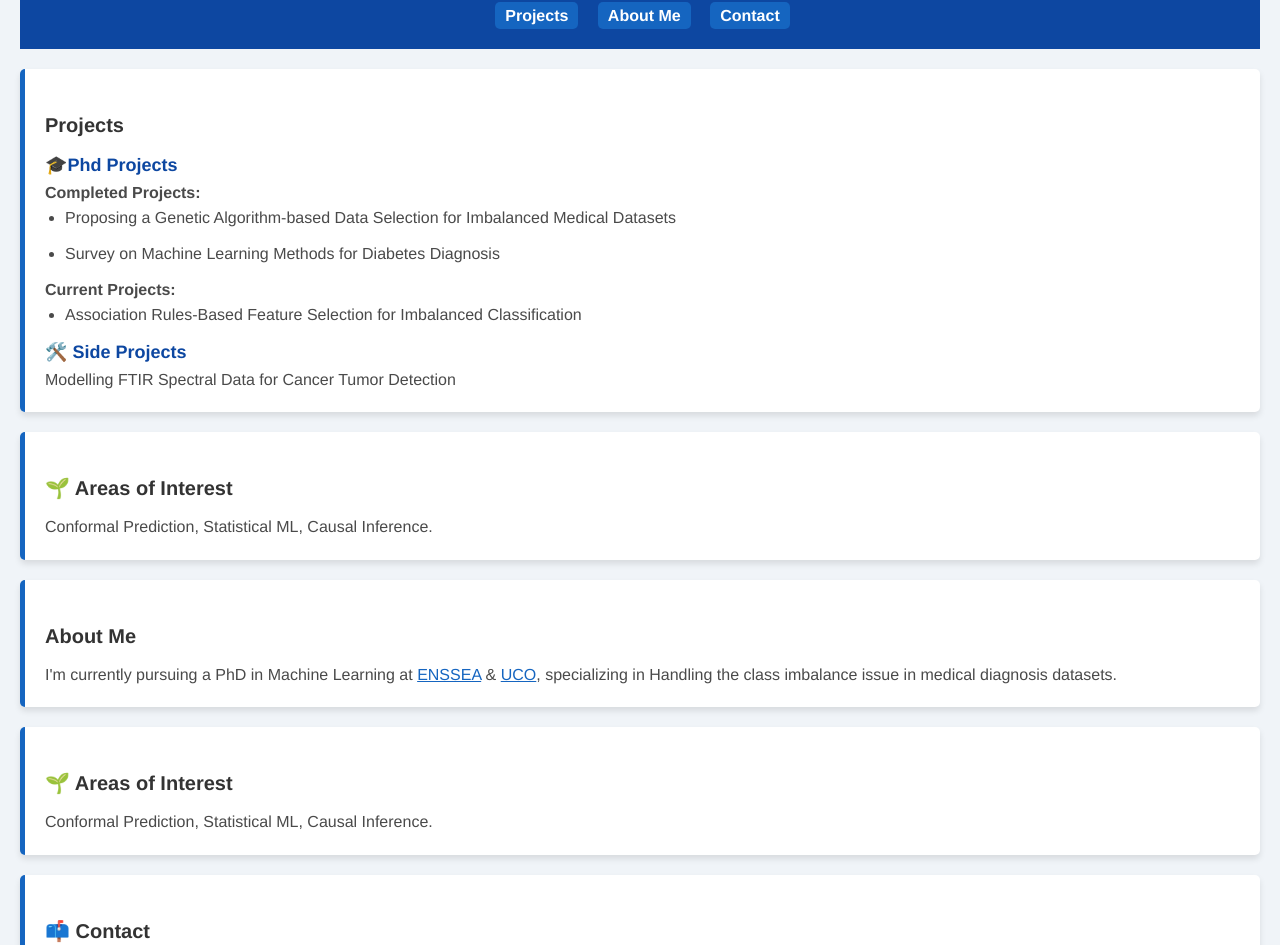
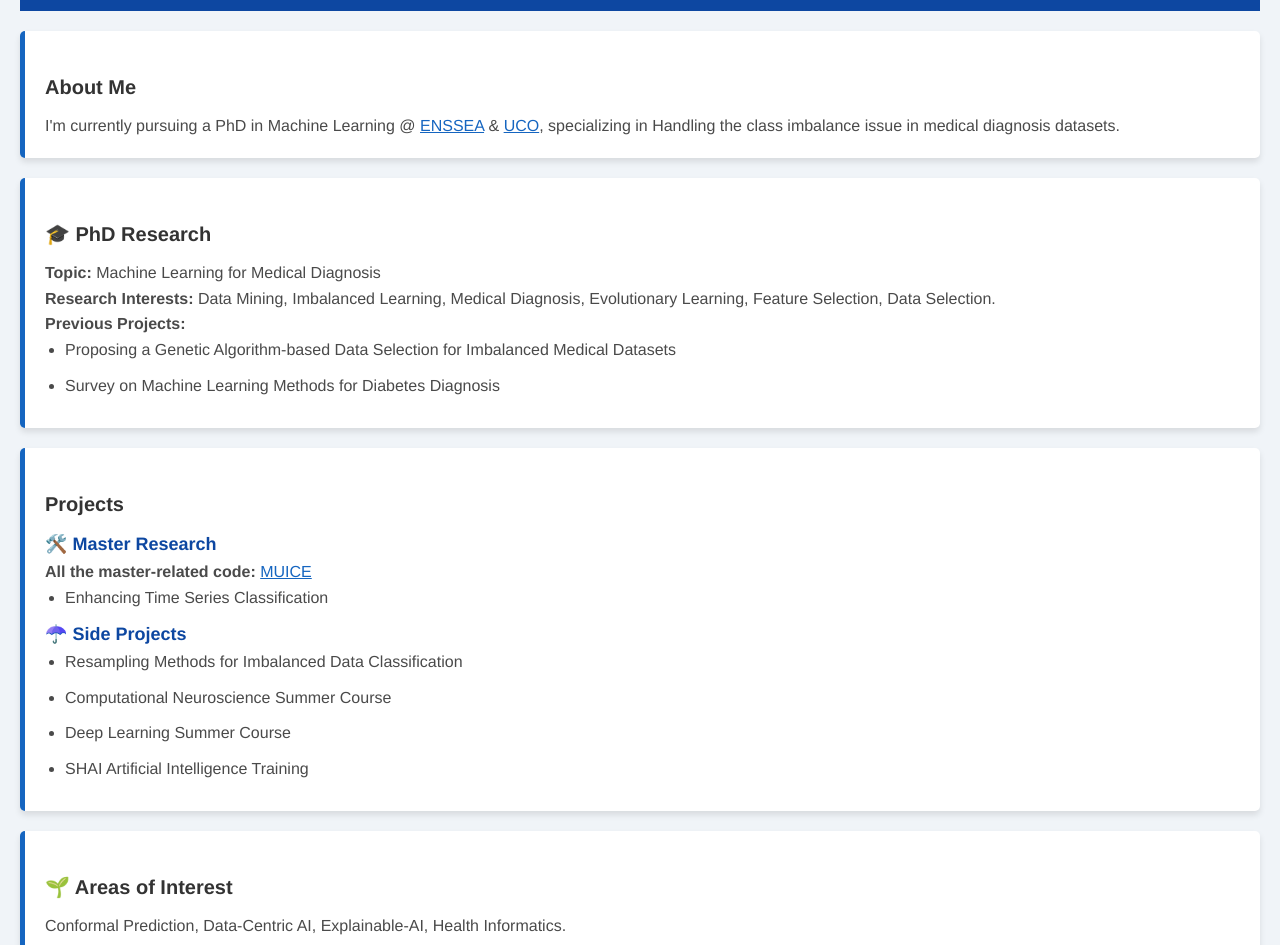
Before and after one commit to Bouka12/bouka12.github.io, a plain HTML site: page index.html in a window 1280 px wide. Shown: the part 85-1030 px from the top of the page. Drawn offline with Linux system fonts and the light colour scheme.

Commit message:
Update index.html

```diff
--- a/index.html
+++ b/index.html
@@ -3,58 +3,69 @@
 <head>
     <meta charset="UTF-8">
     <meta name="viewport" content="width=device-width, initial-scale=1.0">
-    <title>My Portfolio</title>
+    <title>Hello, I am Bouka!</title>
     <link rel="stylesheet" href="styles.css">
 </head>
 <body>
     <header>
-        <h1>Welcome to My Portfolio</h1>
         <nav>
             <ul>
+                <li><a href="#about">About Me</a></li>
+                <li><a href="#research">PhD Research</a></li>
                 <li><a href="#projects">Projects</a></li>
-                <li><a href="#about">About Me</a></li>
                 <li><a href="#contact">Contact</a></li>
             </ul>
         </nav>
     </header>
-    <section id="projects">
-        <h2>Projects</h2>
-        <h3>🎓Phd Projects</h3>
-        <p><strong>Completed Projects:</strong></p>
+
+    <section id="about">
+        <h2>About Me</h2>
+        <p>I'm currently pursuing a PhD in Machine Learning @ <a href="https://www.enssea.net/enssea/portes/index.html">ENSSEA</a> &amp; <a href="https://www.uco.es/">UCO</a>, specializing in Handling the class imbalance issue in medical diagnosis datasets.</p>
+    </section>
+
+    <section id="research">
+        <h2>🎓 PhD Research</h2>
+        <p><strong>Topic:</strong> Machine Learning for Medical Diagnosis</p>
+        <p><strong>Research Interests:</strong> Data Mining, Imbalanced Learning, Medical Diagnosis, Evolutionary Learning, Feature Selection, Data Selection.</p>
+        <p><strong>Previous Projects:</strong></p>
         <ul>
             <li>Proposing a Genetic Algorithm-based Data Selection for Imbalanced Medical Datasets</li>
             <li>Survey on Machine Learning Methods for Diabetes Diagnosis</li>
         </ul>
-        <p><strong>Current Projects:</strong></p>
-        <ul>
-            <li>Association Rules-Based Feature Selection for Imbalanced Classification</li>
-        </ul>
-        <h3> 🛠️ Side Projects </h3>
-        <p>Modelling FTIR Spectral Data for Cancer Tumor Detection</p>
-    </section>
-    <section>
-        <h2>🌱 Areas of Interest</h2>
-        <p>Conformal Prediction, Statistical ML, Causal Inference.</p>
     </section>
 
-    <section id="about">
-        <h2>About Me</h2>
-        <p>I'm currently pursuing a PhD in Machine Learning at <a href="https://www.enssea.net/enssea/portes/index.html">ENSSEA</a> &amp; <a href="https://www.uco.es/">UCO</a>, specializing in Handling the class imbalance issue in medical diagnosis datasets.</p>
+    <section id="projects">
+        <h2>Projects</h2>
+        <h3>🛠️ Master Research</h3>
+        <p><strong>All the master-related code:</strong> <a href="#">MUICE</a></p>
+        <ul>
+            <li>Enhancing Time Series Classification</li>
+        </ul>
+        <h3>☂️ Side Projects</h3>
+        <ul>
+            <li>Resampling Methods for Imbalanced Data Classification</li>
+            <li>Computational Neuroscience Summer Course</li>
+            <li>Deep Learning Summer Course</li>
+            <li>SHAI Artificial Intelligence Training</li>
+        </ul>
     </section>
 
     <section id="interests">
         <h2>🌱 Areas of Interest</h2>
-        <p>Conformal Prediction, Statistical ML, Causal Inference.</p>
+        <p>Conformal Prediction, Data-Centric AI, Explainable-AI, Health Informatics.</p>
     </section>
+
     <section id="contact">
         <h2>📫 Contact</h2>
-        <p>Email: <a href="z12salsm@uco.es">z12salsm@uco.es</a></p>
+        <p>Email: <a href="mailto:z12salsm@uco.es">z12salsm@uco.es</a></p>
         <p><a href="https://www.linkedin.com/in/mabroukasalmi/">LinkedIn</a></p>
         <p><a href="https://twitter.com/SalmiMabrouka">Twitter</a></p>
     </section>
+
     <footer>
         <p>Copyright © Your Name 2023</p>
     </footer>
+
     <script src="script.js"></script>
 </body>
 </html>
```
